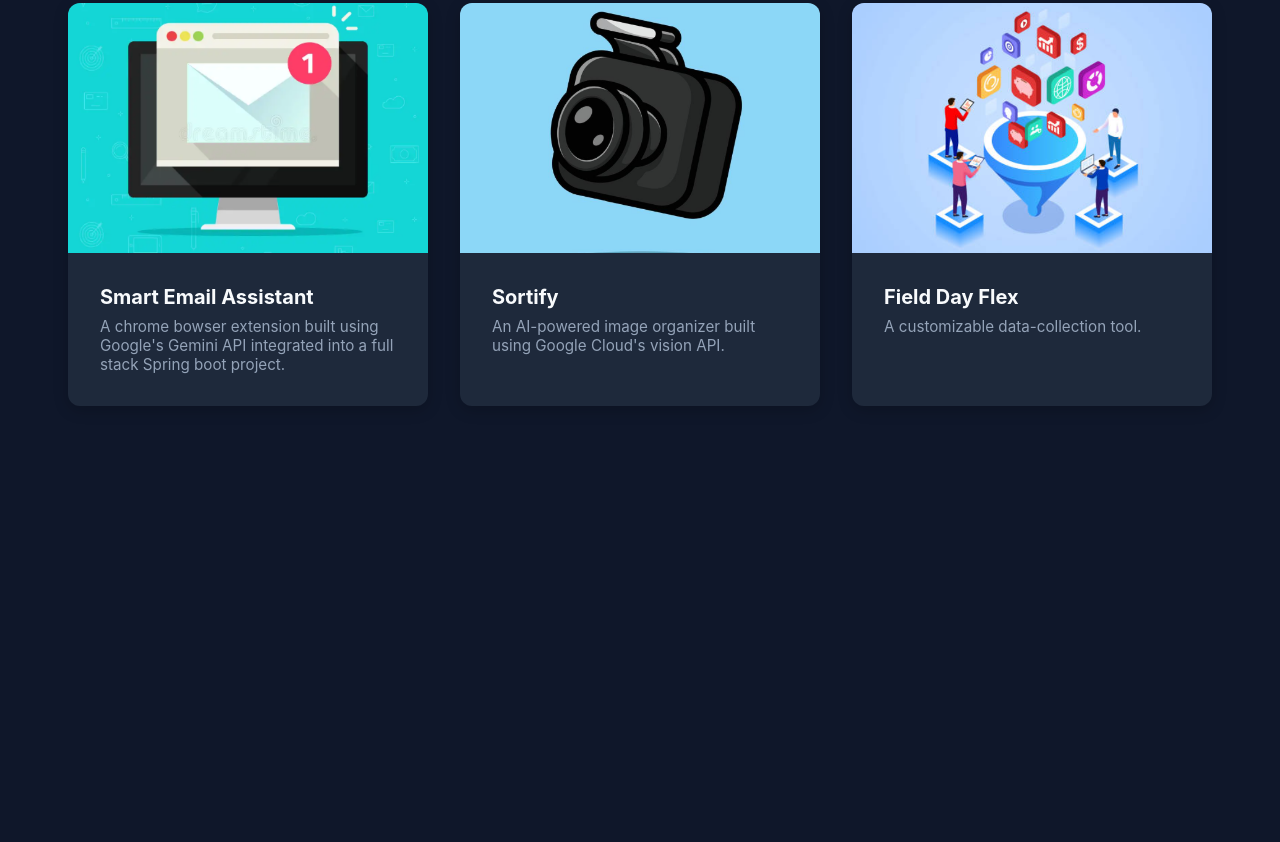
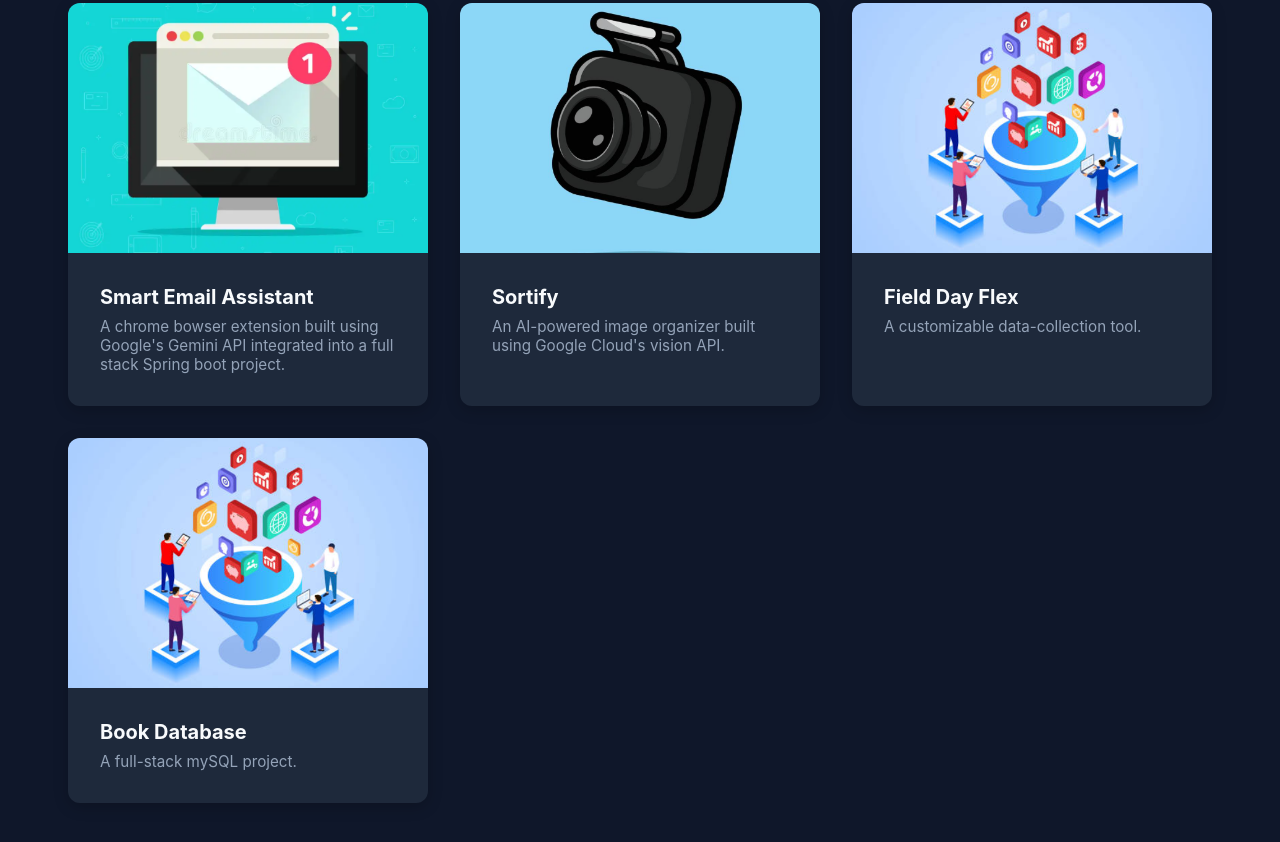
Before and after one commit to ayeshaArif6/portfolio, a plain HTML site: page projects.html in a window 1280 px wide. Shown: the part 294-1136 px from the top of the page. Before the commit the page ends 800 px from the top, so only its background shows below. Drawn offline with Linux system fonts and the light colour scheme.

Commit message:
Update projects.html

```diff
--- a/projects.html
+++ b/projects.html
@@ -57,6 +57,17 @@
           <p>A customizable data-collection tool.</p>
         </div>
       </div>
+
+      <div class="project-card">
+        <img src="images/datacollection.png" alt="Project 2" />
+        <div class="project-overlay">
+           <a href="https://github.com/ayeshaArif6/Book-Database" class="view-btn">View Project</a>
+        </div>
+        <div class="project-info">
+          <h3>Book Database</h3>
+          <p>A full-stack mySQL project.</p>
+        </div>
+      </div>
     </div>
   </main>
 </body>
```
